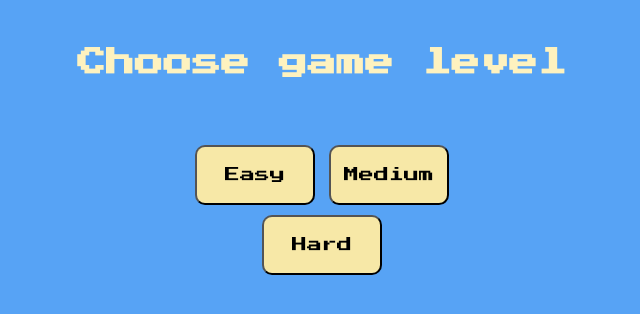
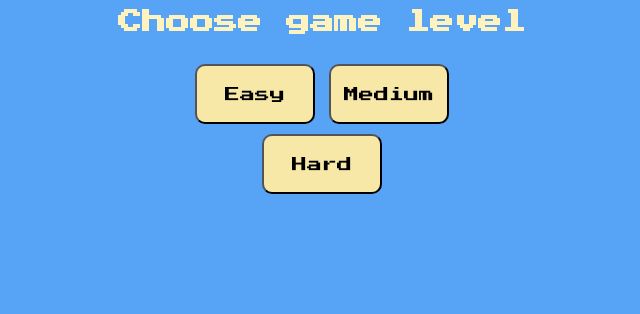
Before and after one commit to osho81/simon_game_with_levels, a plain HTML site: page index.html in a window 1280 px wide. Shown: the whole page, without its empty margins (318-958 px from the left). Drawn offline with nearby package versions, Linux system fonts and the light colour scheme.

Commit message:
Update styles.css

```diff
--- a/styles.css
+++ b/styles.css
@@ -5,14 +5,10 @@ body {
   background-color: #57a3f5;
 }
 
-.icon {
-  font-size: 1px;
-}
-
 #level-title {
   font-family: 'Press Start 2P', cursive;
-  font-size: 1.8rem;
-  margin:  3% auto 3%;
+  font-size: 1.5rem;
+  margin: 0;
   color: #FEF2BF;
 }
 
```
